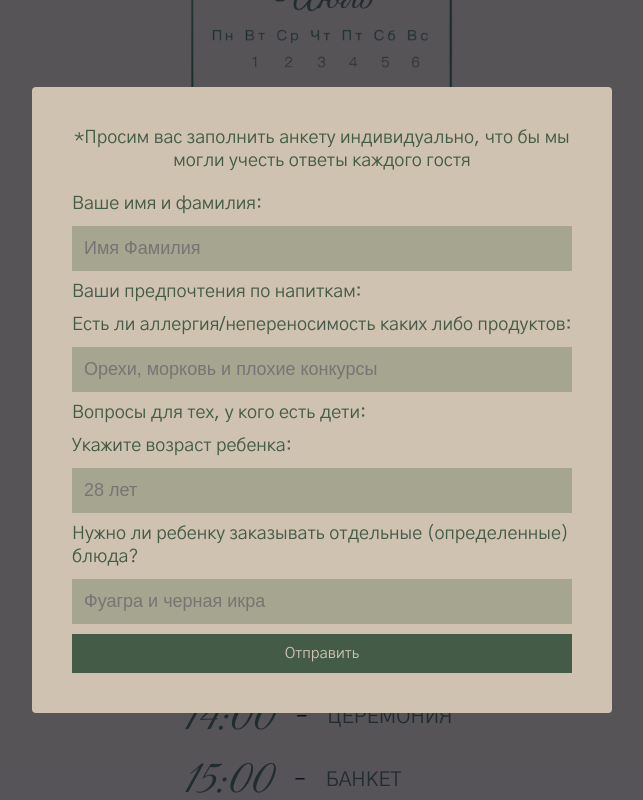
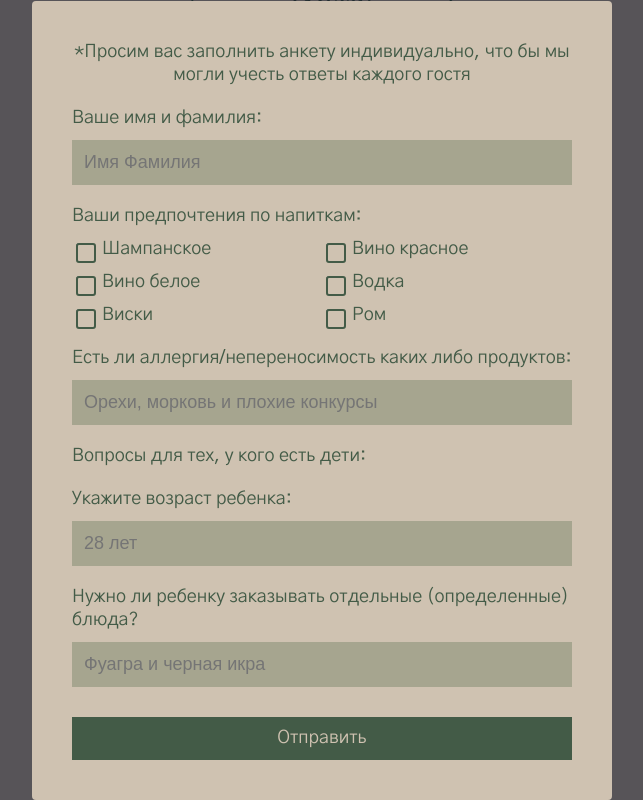
Before and after one commit to D00dlezZz/Invitation, a Vue app: page / in a window 1280 px wide. Both pictures are taken after a click on the button "АНКЕТА ГОСТЯ". Shown: the whole page, without its empty margins (318-961 px from the left). Built offline with nearby package versions, Linux system fonts and the light colour scheme.

Commit message:
ui oa ui

```diff
--- a/src/assets/main.css
+++ b/src/assets/main.css
@@ -33,7 +33,7 @@ p, span {
 }
 
 
-input {
+input[type="text"] {
   width: 100%;
   padding: 12px;
   border: none;
@@ -41,13 +41,14 @@ input {
   font-size: 18px;
   background: #A6A58F;
   box-sizing: border-box;
+  color: #435B47;
 }
 
 
 .button {
   border: none;
   background: #435B47;
-  font-size: 15px;
+  font-size: 18px;
   padding: 10px;
   color: #CFC2B1;
   text-align: center;
@@ -58,6 +59,36 @@ input {
   cursor: pointer;
 }
 
+input[type=checkbox] {
+  position: relative;
+  cursor: pointer;
+}
+input[type=checkbox]:before {
+  content: "";
+  display: block;
+  position: absolute;
+  width: 16px;
+  height: 16px;
+  top: 0;
+  left: 0;
+  border: 2px solid #435B47;
+  border-radius: 3px;
+  background-color: #CFC2B1;
+}
+input[type=checkbox]:checked:after {
+  content: "";
+  display: block;
+  width: 5px;
+  height: 10px;
+  border: solid #435B47;
+  border-width: 0 2px 2px 0;
+  -webkit-transform: rotate(45deg);
+  -ms-transform: rotate(45deg);
+  transform: rotate(45deg);
+  position: absolute;
+  top: 2px;
+  left: 6px;
+}
 @media screen and (max-width: 800px) {
 
 }
--- a/src/components/sections/ThirdSection.vue
+++ b/src/components/sections/ThirdSection.vue
@@ -107,4 +107,8 @@ h2 {
   font-size: 15px;
   margin-top: 30px;
 }
+
+.button {
+  width: 75%;
+}
 </style>
--- a/src/views/QuestionnaireModalView.vue
+++ b/src/views/QuestionnaireModalView.vue
@@ -1,13 +1,32 @@
 <script setup>
 import emailjs from '@emailjs/browser';
-import IconClose from '@/components/IconClose.vue'
 
 const formParams = {
-  name: ''
+  name: '',
+  alcohol: {
+    champagne: false,
+    whiteWine: false,
+    redWine: false,
+    vodka: false,
+    whiskey: false,
+    rum: false
+  },
+  allergy: '',
+  childAge: '',
+  separateMenu:'',
+  alcoholList: ''
 }
 
 const sendMail = () => {
-  emailjs.send("service_khfwutq", "template_cpgvq59", formParams)
+  emailjs.send("service_khfwutq", "template_cpgvq59", formParams).then(
+    (response) => {
+      console.log('SUCCESS!', response.status, response.text);
+    },
+    (error) => {
+      console.log('FAILED...', error);
+    },
+  );
+  console.log(formParams)
 }
 </script>
 
@@ -22,19 +41,45 @@ const sendMail = () => {
       </div>
       <div class="input-wrap">
         <p>Ваши предпочтения по напиткам:</p>
+        <div class="checkbox-container">
+          <div class="checkbox-wrap">
+            <input type="checkbox" v-model="formParams.alcohol.champagne"/>
+            <label>Шампанское</label>
+          </div>
+          <div class="checkbox-wrap">
+            <input type="checkbox"  v-model="formParams.alcohol.redWine"/>
+            <label>Вино красное</label>
+          </div>
+          <div class="checkbox-wrap">
+            <input type="checkbox"  v-model="formParams.alcohol.whiteWine"/>
+            <label>Вино белое</label>
+          </div>
+          <div class="checkbox-wrap">
+            <input type="checkbox"  v-model="formParams.alcohol.vodka"/>
+            <label>Водка</label>
+          </div>
+          <div class="checkbox-wrap">
+            <input type="checkbox"  v-model="formParams.alcohol.whiskey"/>
+            <label>Виски</label>
+          </div>
+          <div class="checkbox-wrap">
+            <input type="checkbox"  v-model="formParams.alcohol.rum"/>
+            <label>Ром</label>
+          </div>
+        </div>
       </div>
       <div class="input-wrap">
         <p>Есть ли аллергия/непереносимость каких либо продуктов:</p>
-        <input type="text" placeholder="Орехи, морковь и плохие конкурсы">
+        <input type="text" placeholder="Орехи, морковь и плохие конкурсы"  v-model="formParams.allergy">
       </div>
       <p>Вопросы для тех, у кого есть дети:</p>
       <div class="input-wrap">
         <p>Укажите возраст ребенка:</p>
-        <input type="text" placeholder="28 лет">
+        <input type="text" placeholder="28 лет"  v-model="formParams.childAge">
       </div>
       <div class="input-wrap">
         <p>Нужно ли ребенку заказывать отдельные (определенные) блюда?</p>
-        <input type="text" placeholder="Фуагра и черная икра">
+        <input type="text" placeholder="Фуагра и черная икра"  v-model="formParams.separateMenu">
       </div>
       <div class="button" @click="sendMail">Отправить</div>
     </div>
@@ -91,13 +136,36 @@ const sendMail = () => {
 .form-container {
   display: flex;
   flex-direction: column;
-  gap: 10px;
+  gap: 20px;
 }
-
 
 .input-wrap {
   display: flex;
   flex-direction: column;
   gap: 10px;
 }
+
+.button {
+  margin-top: 10px;
+}
+
+.checkbox-container {
+  display: grid;
+  grid-template-columns: repeat(2, 1fr);
+  grid-template-rows: repeat(3, 1fr);
+  grid-column-gap: 0px;
+  grid-row-gap: 10px;
+  justify-items: start;
+}
+
+.checkbox-wrap {
+  display: flex;
+  justify-content: center;
+  align-items: center;
+  gap: 10px;
+  font-family: "Gothic A1", serif;
+  font-weight: 400;
+  font-style: normal;
+  color: #435B47;
+}
 </style>
```
